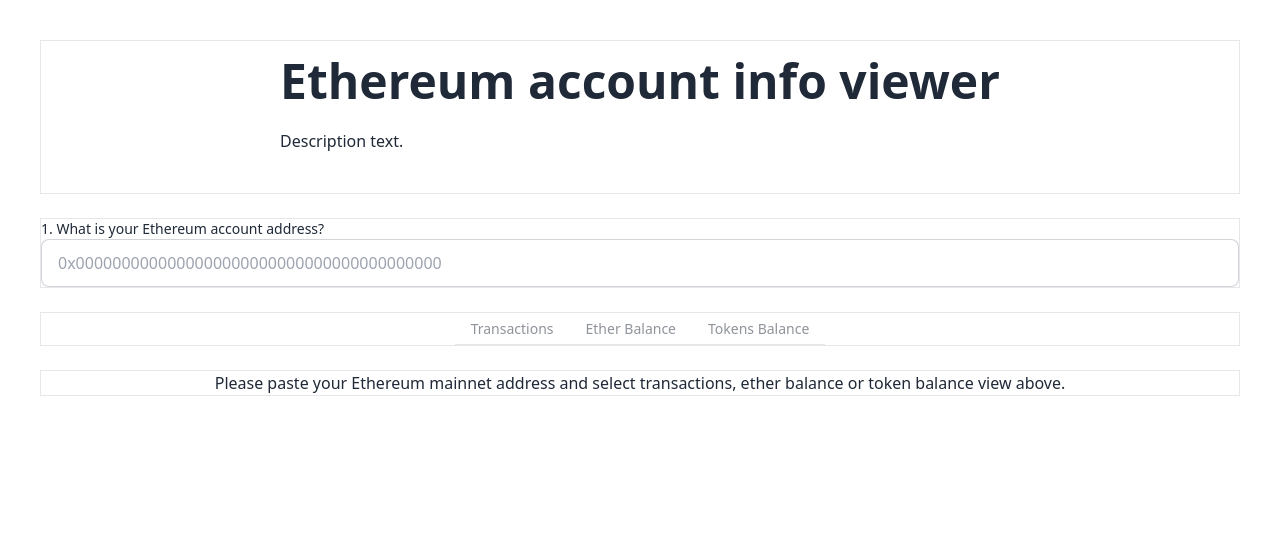
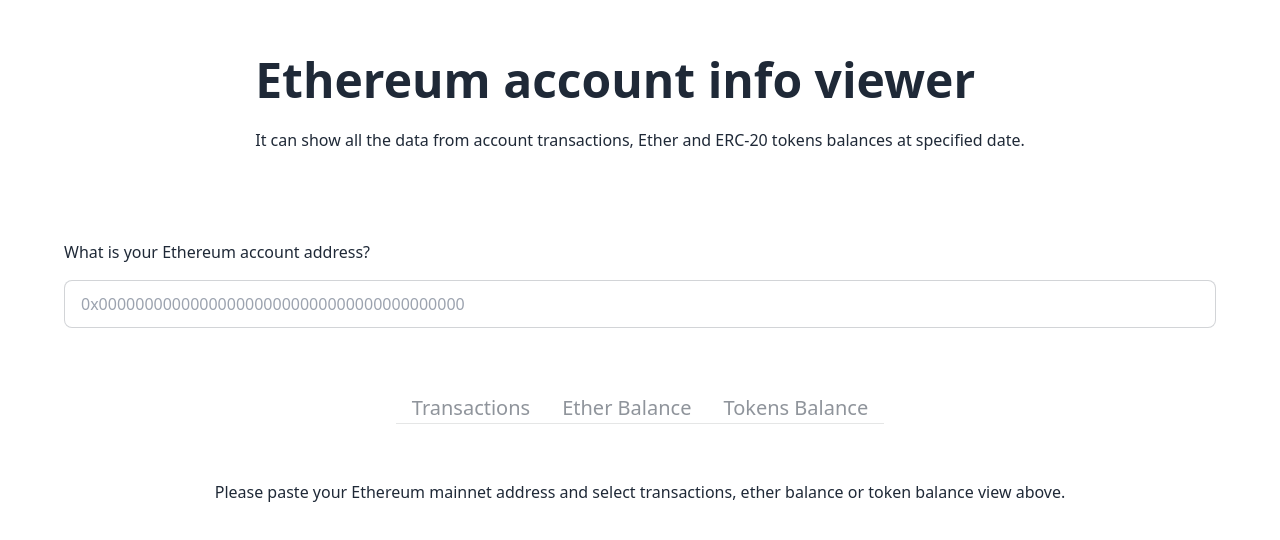
Before and after one commit to khssnv/ethaccinfo.g.khassanov.xyz, a Nuxt app in the folder frontend/: page / in a window 1280 px wide. Shown: the top 540 px of the page. Built offline with nearby package versions, Linux system fonts and the light colour scheme.

Commit message:
Update styling

```diff
--- a/frontend/app.vue
+++ b/frontend/app.vue
@@ -1,37 +1,39 @@
 <template>
   <div class="flex flex-col items-center gap-6 w-full p-10">
     <!-- Welcome message -->
-    <div class="hero border">
+    <div class="hero">
       <div class="hero-content flex-col">
         <div>
           <h1 class="text-5xl font-bold">Ethereum account info viewer</h1>
-          <p class="py-6">Description text.</p>
+          <p class="py-6">
+            It can show all the data from account transactions, Ether and ERC-20
+            tokens balances at specified date.
+          </p>
         </div>
       </div>
     </div>
 
     <!-- Address input -->
-    <div class="border w-full justify-center">
+    <div class="w-full justify-center p-4">
       <div class="form-control">
-        <span class="label-text">
-          1. What is your Ethereum account address?</span
-        >
+        <span class="m-2">What is your Ethereum account address?</span>
         <input
           v-model="address"
           type="text"
           placeholder="0x0000000000000000000000000000000000000000"
-          class="input input-bordered"
+          class="input input-bordered m-2"
         />
       </div>
     </div>
 
     <!-- Use cases navigation -->
-    <div class="tabs border w-full justify-center">
+    <div class="tabs w-full justify-center p-4">
       <!-- Tabs header -->
       <NuxtLink
         :class="[
           'tab',
           'tab-lifted',
+          'text-xl',
           route.name == 'transactions' ? 'tab-active' : '',
         ]"
         to="/transactions"
@@ -41,6 +43,7 @@
         :class="[
           'tab',
           'tab-lifted',
+          'text-xl',
           route.name == 'ether-balance' ? 'tab-active' : '',
         ]"
         to="/ether-balance"
@@ -50,6 +53,7 @@
         :class="[
           'tab',
           'tab-lifted',
+          'text-xl',
           route.name == 'tokens-balance' ? 'tab-active' : '',
         ]"
         to="/tokens-balance"
@@ -58,7 +62,7 @@
     </div>
 
     <!-- Use case specific content -->
-    <div class="border w-full">
+    <div class="w-full p-4">
       <NuxtPage />
     </div>
   </div>
```
